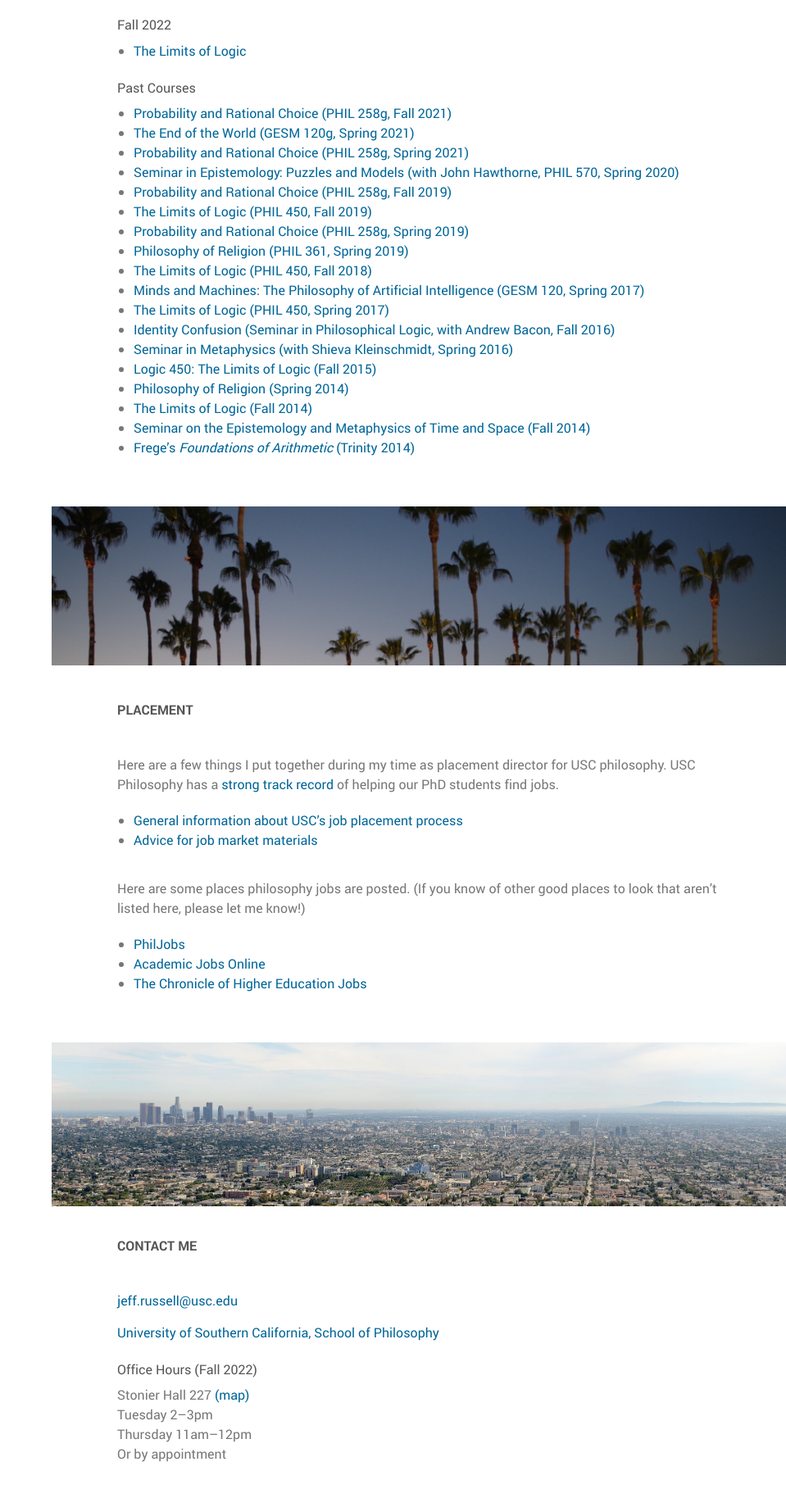
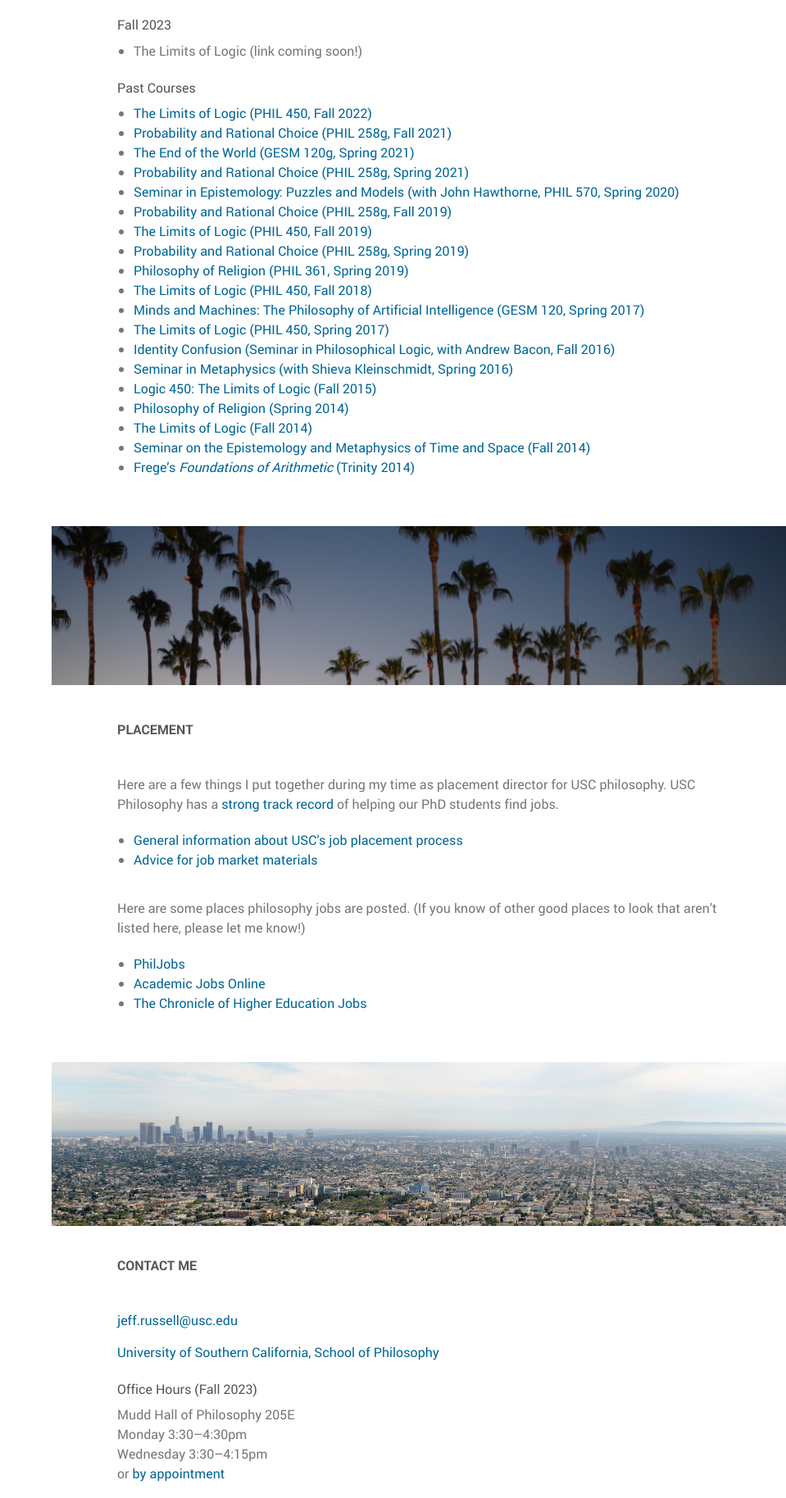
Before and after one commit to jefelino/jefelino.github.io, a website: page index.html in a window 1280 px wide. Shown: the part 1692-3520 px from the top of the page at 82% size, without its empty margins (321-1280 px from the left). Drawn offline with Linux system fonts and the light colour scheme.

Commit message:
Updated office and office hours, added calendly link

```diff
--- a/index.html
+++ b/index.html
@@ -147,12 +147,14 @@ a draft.</a></p>
 <p>I also teach graduate seminars and undergraduate classes in
 metaphysics, epistemology, decision theory, philosophy of religion,
 philosophy of language, and philosophy of math.</p>
-<h2 id="fall-2022">Fall 2022</h2>
+<h2 id="fall-2023">Fall 2023</h2>
 <ul>
-<li><a href="logic-450-2022.html">The Limits of Logic</a></li>
+<li>The Limits of Logic (link coming soon!)</li>
 </ul>
 <h2 id="past-courses">Past Courses</h2>
 <ul>
+<li><a href="logic-450-2022.html">The Limits of Logic (PHIL 450, Fall
+2022)</a></li>
 <li><a href="courses/probability-fall-2021.html">Probability and
 Rational Choice (PHIL 258g, Fall 2021)</a></li>
 <li><a href="courses/gesm-spring-2021.html">The End of the World (GESM
@@ -243,12 +245,11 @@ Education Jobs</a></li>
 class="email">jeff.russell@usc.edu</a></p>
 <p><a href="http://dornsife.usc.edu/phil/">University of Southern
 California, School of Philosophy</a></p>
-<h2 id="office-hours-fall-2022">Office Hours (Fall 2022)</h2>
-<div class="line-block">Stonier Hall 227 <a
-href="https://www.google.com/maps/place/Stonier+Hall,+Los+Angeles,+CA+90089/@34.0202565,-118.2890616,17z/data=!3m1!4b1!4m2!3m1!1s0x80c2c7e346f6413d:0xa8985915b5308cc3">(map)</a><br />
-Tuesday 2–3pm<br />
-Thursday 11am–12pm<br />
-Or by appointment</div>
+<h2 id="office-hours-fall-2023">Office Hours (Fall 2023)</h2>
+<div class="line-block">Mudd Hall of Philosophy 205E<br />
+Monday 3:30–4:30pm<br />
+Wednesday 3:30–4:15pm<br />
+or <a href="https://calendly.com/jeff-russell">by appointment</a></div>
 
 
                     </div>
```
Also changed, not shown: index.md (+8 -7 lines), 1 other file.
